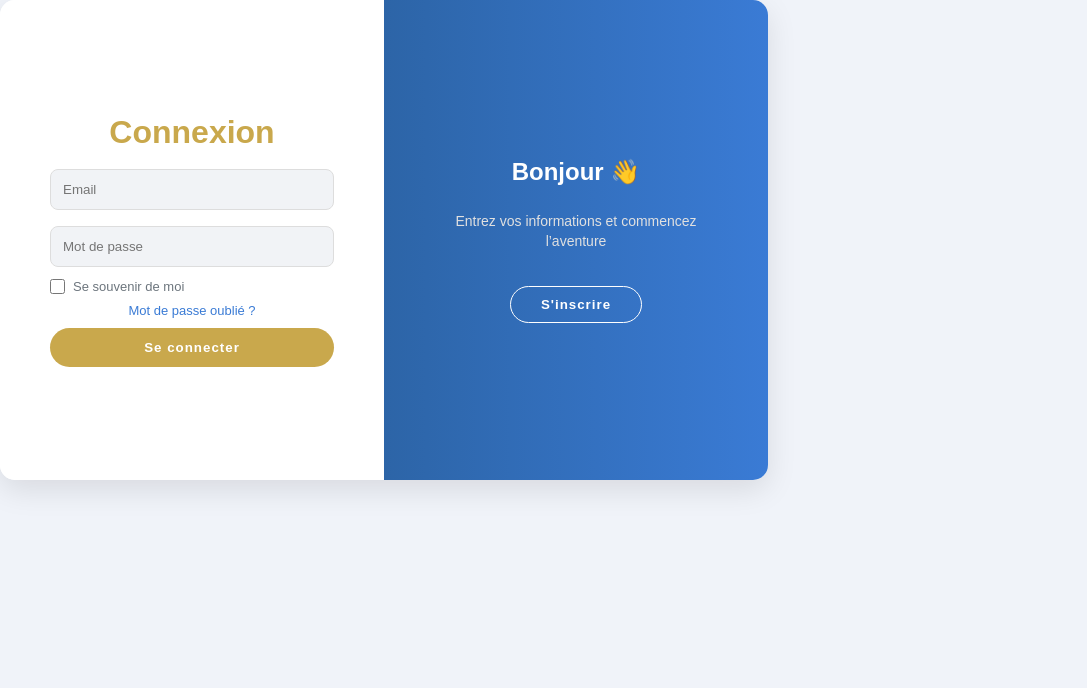
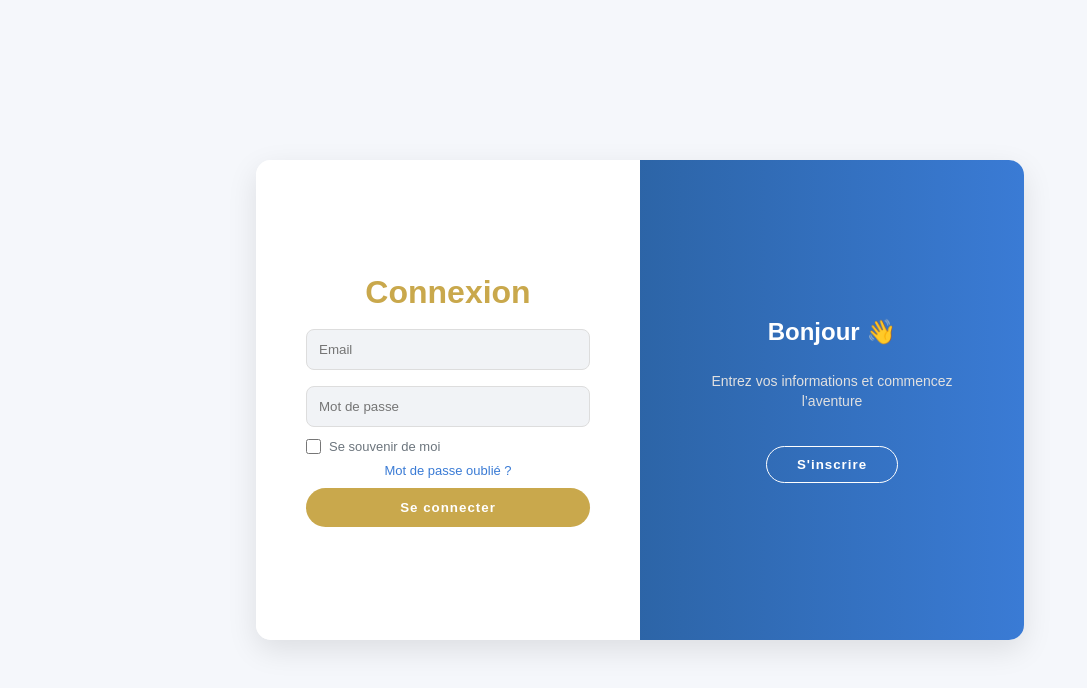
Before and after one commit to Symouux/PFF-OPPFT-EDUCATION-HUB, a React (Vite) app in the folder ofppt-education-hub-frontend/: page /auth in a window 1280 px wide. Shown: the top 688 px of the page, without its empty margins (0-1087 px from the left). Built offline with nearby package versions, Linux system fonts and the light colour scheme.

Commit message:
feat(auth): fix layout and scope styles to prevent global CSS conflicts

```diff
--- a/ofppt-education-hub-frontend/src/pages/AuthPage.css
+++ b/ofppt-education-hub-frontend/src/pages/AuthPage.css
@@ -17,7 +17,7 @@
 }
 
 /* BODY */
-body {
+.auth-page {
   background: var(--bg);
   display: flex;
   justify-content: center;
--- a/ofppt-education-hub-frontend/src/pages/AuthPage.jsx
+++ b/ofppt-education-hub-frontend/src/pages/AuthPage.jsx
@@ -112,6 +112,7 @@ export default function AuthPage() {
   };
 
   return (
+    <div className="auth-page">
       <div className={`container ${isActive ? "active" : ""}`}>
         {/* ================= SIGN UP ================= */}
         <div className="form-container sign-up">
@@ -272,5 +273,6 @@ export default function AuthPage() {
           </div>
         </div>
       </div>
+    </div>
   );
 }
```
Lines whose indentation alone changed are shown as unchanged.
